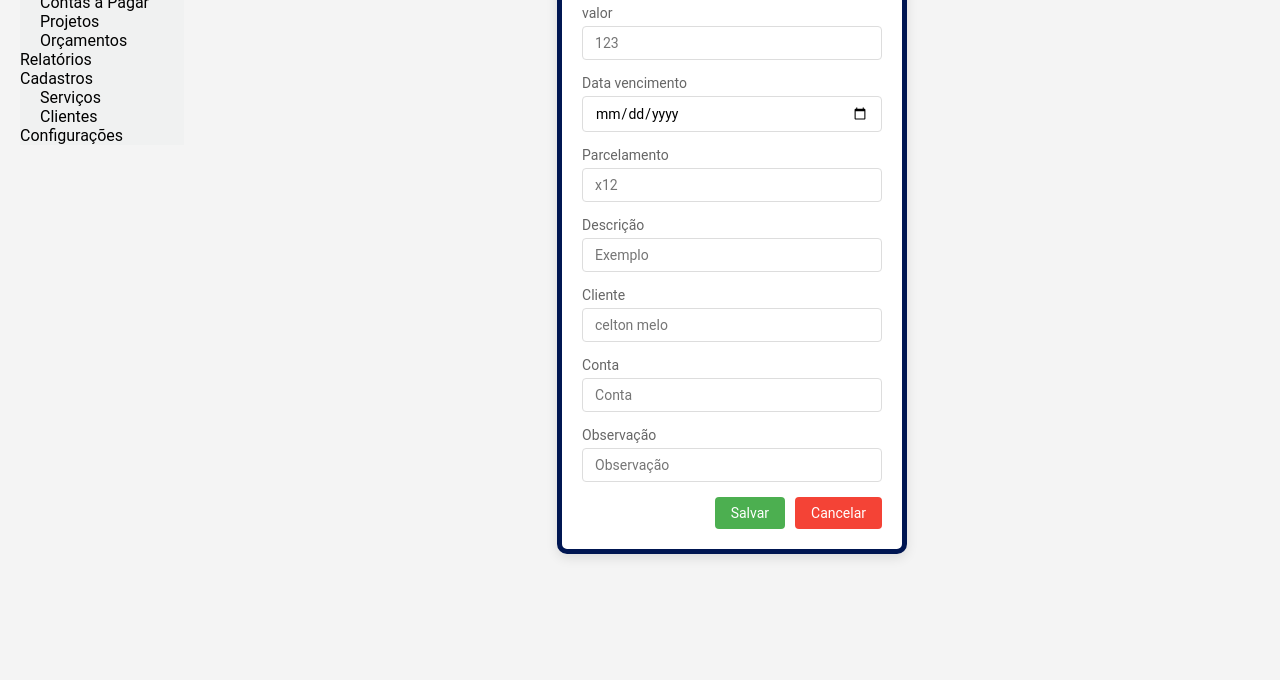
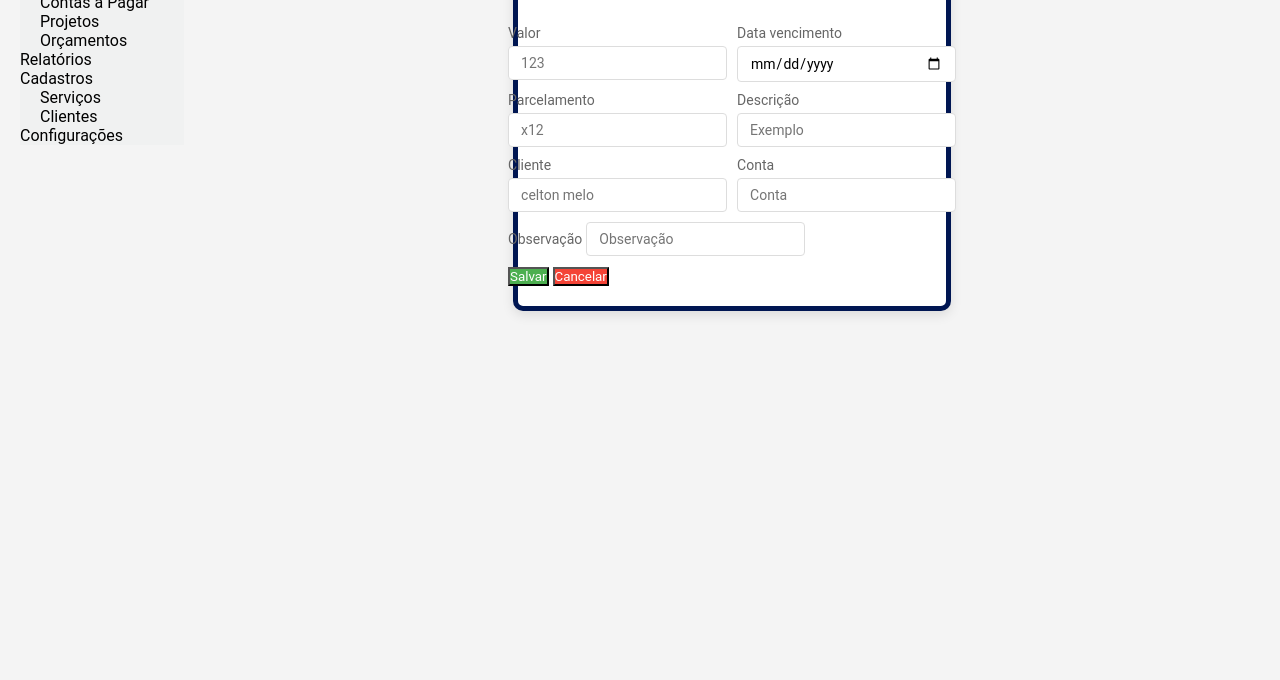
Before and after one commit to gabrielmeloaraujo/Sistema-Financeiro, a plain HTML site: page contas_receber.html in a window 1280 px wide. Shown: the part 120-800 px from the top of the page. Drawn offline with Linux system fonts and the light colour scheme.

Commit message:
ajustado contas a receber

```diff
--- a/contas_receber.html
+++ b/contas_receber.html
@@ -31,31 +31,40 @@
                     <button class="close-button">×</button>
                 </header>
                 <form>
-                    <div class="input-valor">
-                        <label for="number">valor</label>
+                    <div class="input-group">
+                        <div class="input-field input-valor">
+                            <label for="number">Valor</label>
                             <input type="number" id="number" placeholder="123">
                         </div>
-                    <div class="input-vencimento">
+                        <div class="input-field input-vencimento">
                             <label for="date">Data vencimento</label>
                             <input type="date" id="date" placeholder="Conta">
                         </div>
-                    <div class="input-parcelamento">
+                    </div>
+
+                    <div class="input-group">
+                        <div class="input-field input-parcelamento">
                             <label for="number">Parcelamento</label>
                             <input type="number" id="number" placeholder="x12">
                         </div>
-                    <div class="input-descricao">
+                        <div class="input-field input-descricao">
                             <label for="name">Descrição</label>
                             <input type="text" id="name" placeholder="Exemplo">
                         </div>
-                    <div class="input-cliente">
+                    </div>
+
+                    <div class="input-group">
+                        <div class="input-field input-cliente">
                             <label for="name">Cliente</label>
                             <input type="text" id="name" placeholder="celton melo">
                         </div>
-                    <div class="input-conta">
+                        <div class="input-field input-conta">
                             <label for="number">Conta</label>
                             <input type="number" id="number" placeholder="Conta">
                         </div>
-                    <div class="input-observacao">
+                    </div>
+
+                    <div class="input-field input-observacao">
                         <label for="text">Observação</label>
                         <input type="text" id="text" placeholder="Observação">
                     </div>
@@ -65,6 +74,7 @@
                         <button type="button" class="cancel-button">Cancelar</button>
                     </div>
                 </form>
+
             </div>
         </div>
     </div>
--- a/styles/contas_receber.css
+++ b/styles/contas_receber.css
@@ -16,25 +16,6 @@ body {
     align-items: center;
     width: 100%;
 }
-
-.form-box {
-    width: 350px;
-    padding: 20px;
-    background-color: #fff;
-    border-radius: 8px;
-    box-shadow: 0px 4px 12px rgba(0, 0, 0, 0.1);
-    position: relative;
-}
-
-
-.form-box{
-
-    border: 5px solid #001652;
-    border-radius: 10px;
-
-}
-
-
 
 header {
 
@@ -55,159 +36,49 @@ header h2 {
     font-size: 20px;
     cursor: pointer;
     color: #888;
+    margin-left: 6cm;
 }
 
-.input-valor {
+.form-box {
     display: flex;
     flex-direction: column;
-    margin-bottom: 15px;
+    gap: 20px;
+    width: 40%;
+    padding: 20px;
+    background-color: #fff;
+    border: 5px solid #001652;
+    border-radius: 10px;
+    box-shadow: 0px 4px 12px rgba(0, 0, 0, 0.1);
+    position:relative;
+    align-items: center;
 }
 
-.input-valor label {
+
+.input-group {
+    display: flex;
+    gap: 10px;
+}
+
+
+.input-group .input-field {
+    flex: 1;
+    display: flex;
+    flex-direction: column;
+}
+
+
+.input-field label {
     font-size: 14px;
     color: #666;
     margin-bottom: 5px;
 }
 
-.input-valor input {
+.input-field input {
     padding: 8px 12px;
     font-size: 14px;
     border: 1px solid #ddd;
     border-radius: 4px;
-}
-
-.input-vencimento {
-    display: flex;
-    flex-direction: column;
-    margin-bottom: 15px;
-}
-
-.input-vencimento label {
-    font-size: 14px;
-    color: #666;
-    margin-bottom: 5px;
-}
-
-.input-vencimento input {
-    padding: 8px 12px;
-    font-size: 14px;
-    border: 1px solid #ddd;
-    border-radius: 4px;
-}
-
-.input-parcelamento {
-    display: flex;
-    flex-direction: column;
-    margin-bottom: 15px;
-}
-
-.input-parcelamento label {
-    font-size: 14px;
-    color: #666;
-    margin-bottom: 5px;
-}
-
-.input-parcelamento input {
-    padding: 8px 12px;
-    font-size: 14px;
-    border: 1px solid #ddd;
-    border-radius: 4px;
-}
-
-.input-descricao {
-    display: flex;
-    flex-direction: column;
-    margin-bottom: 15px;
-}
-
-.input-descricao label {
-    font-size: 14px;
-    color: #666;
-    margin-bottom: 5px;
-}
-
-.input-descricao input {
-    padding: 8px 12px;
-    font-size: 14px;
-    border: 1px solid #ddd;
-    border-radius: 4px;
-}
-
-.input-cliente {
-    display: flex;
-    flex-direction: column;
-    margin-bottom: 15px;
-}
-
-.input-cliente label {
-    font-size: 14px;
-    color: #666;
-    margin-bottom: 5px;
-}
-
-.input-cliente input {
-    padding: 8px 12px;
-    font-size: 14px;
-    border: 1px solid #ddd;
-    border-radius: 4px;
-}
-
-.input-conta {
-    display: flex;
-    flex-direction: column;
-    margin-bottom: 15px;
-}
-
-.input-conta label {
-    font-size: 14px;
-    color: #666;
-    margin-bottom: 5px;
-}
-
-.input-conta input {
-    padding: 8px 12px;
-    font-size: 14px;
-    border: 1px solid #ddd;
-    border-radius: 4px;
-}
-
-.input-observacao {
-    display: flex;
-    flex-direction: column;
-    margin-bottom: 15px;
-}
-
-.input-observacao label {
-    font-size: 14px;
-    color: #666;
-    margin-bottom: 5px;
-}
-
-.input-observacao input {
-    padding: 8px 12px;
-    font-size: 14px;
-    border: 1px solid #ddd;
-    border-radius: 4px;
-}
-
-
-
-
-
-
-
-.button-group {
-    display: flex;
-    justify-content: flex-end;
-    gap: 10px;
-}
-
-.save-button, .cancel-button {
-    padding: 8px 16px;
-    font-size: 14px;
-    border: none;
-    border-radius: 4px;
-    cursor: pointer;
+    margin-bottom: 10px;
 }
 
 .save-button {
```
Lines whose indentation alone changed are shown as unchanged.
